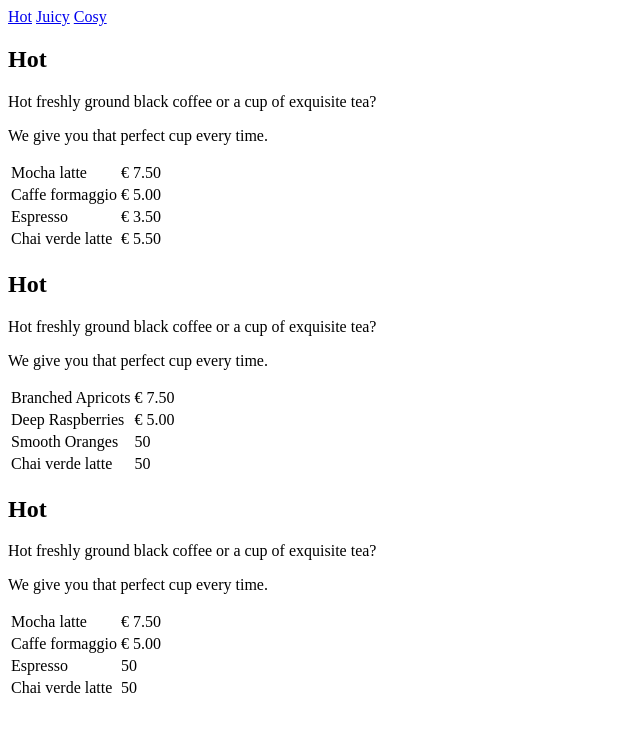
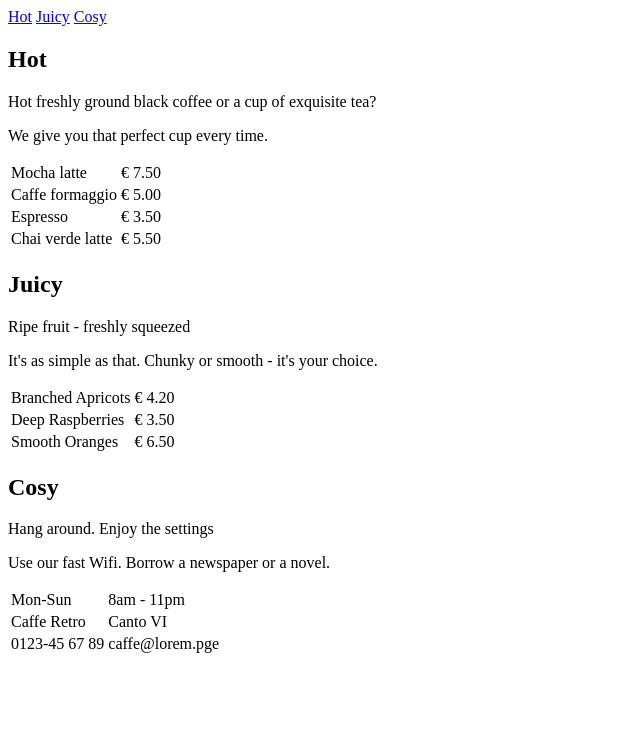
Before and after one commit to SofiaCronstrom/exercise-html-css-caffe-retro-main, a plain HTML site: page index.html in a window 1280 px wide. Shown: the whole page, without its empty margins (0-640 px from the left). Drawn offline with Linux system fonts and the light colour scheme.

Commit message:
adding structure to sect-juicy and sect-cosy

```diff
--- a/index.html
+++ b/index.html
@@ -44,52 +44,44 @@
     </section>
 
     <section class="sect-juicy" id="juicy">
-      <h1>Hot</h1>
-      <p class="parag-1">Hot freshly ground black coffee or a cup of exquisite tea?</p>
-      <p class="parag-2">We give you that perfect cup every time.</p>
+      <h1>Juicy</h1>
+      <p class="parag-1">Ripe fruit - freshly squeezed</p>
+      <p class="parag-2">It's as simple as that. Chunky or smooth - it's your choice. </p>
       <table>
         <tbody>
           <tr>
             <td>Branched Apricots</td>
-            <td>€ 7.50</td>
+            <td>€ 4.20</td>
           </tr>
           <tr>
             <td>Deep Raspberries</td>
-            <td>€ 5.00</td>
+            <td>€ 3.50</td>
           </tr>
           <tr>
             <td>Smooth Oranges</td>
-            <td>50</td>
-          </tr>
-          <tr>
-            <td>Chai verde latte</td>
-            <td>50</td>
+            <td>€ 6.50</td>
           </tr>
         </tbody>
       </table>
     </section>
 
     <section class="sect-cosy" id="cosy">
-      <h1>Hot</h1>
-      <p class="parag-1">Hot freshly ground black coffee or a cup of exquisite tea?</p>
-      <p class="parag-2">We give you that perfect cup every time.</p>
+      <h1>Cosy</h1>
+      <p class="parag-1">Hang around. Enjoy the settings</p>
+      <p class="parag-2">Use our fast Wifi. Borrow a newspaper or a novel.</p>
       <table>
         <tbody>
           <tr>
-            <td>Mocha latte</td>
-            <td>€ 7.50</td>
+            <td>Mon-Sun</td>
+            <td>8am - 11pm</td>
           </tr>
           <tr>
-            <td>Caffe formaggio</td>
-            <td>€ 5.00</td>
+            <td>Caffe Retro</td>
+            <td>Canto VI</td>
           </tr>
           <tr>
-            <td>Espresso</td>
-            <td>50</td>
-          </tr>
-          <tr>
-            <td>Chai verde latte</td>
-            <td>50</td>
+            <td>0123-45 67 89</td>
+            <td>caffe@lorem.pge</td>
           </tr>
         </tbody>
       </table>
```
